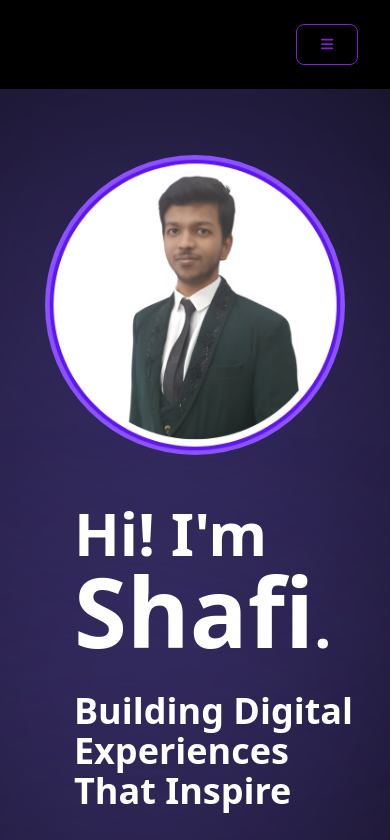
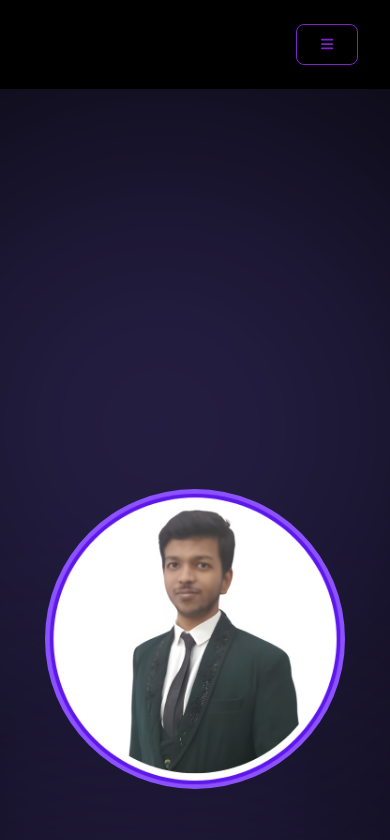
Before and after one commit to Shufey/portfolio, a React (Vite) app: page / in a window 390 px wide. Shown: the top 840 px of the page. Built offline with nearby package versions, Linux system fonts and the light colour scheme.

Commit message:
responsive

```diff
--- a/src/components/ContactMe.jsx
+++ b/src/components/ContactMe.jsx
@@ -7,7 +7,7 @@ import { faGithub } from "@fortawesome/free-brands-svg-icons";
 
 const ContactMe = () => {
   return (
-    <div className="text-white">
+    <div className="text-white w-full md:h-screen ">
       <section className="contact-container my-16 mx-0 ">
         <h5 className="text-2xl font-semibold mb-14 md:ml-0 ml-8">Contact Me</h5>
         <div className="contact-content flex gap-12 md:flex-row flex-col-reverse md:mx-0 mx-8 md:mt-0 mt-12">
--- a/src/components/Education.jsx
+++ b/src/components/Education.jsx
@@ -5,7 +5,7 @@ const Education = () => {
   return (
 
 
-    <div className=' text-white flex flex-col'>
+    <div className=' text-white flex flex-col w-full md:h-screen md:mt-96'>
     <h5 className="text-2xl font-semibold mb-14 md:ml-0 ml-8">Education</h5>
     <div className='w-[90%] md:w-full min-h-[12rem] rounded-[0.65rem] border border-[#6751b9] bg-[rgba(22,17,47,0.398)] backdrop-blur-[1rem] justify-center items-center mx-6 md:mx-0'>
         <h3 className='text-[1.2rem] font-medium py-[0.8rem] px-[2rem] bg-gradient-to-b from-[#ac96ff] to-[#7c5fe6] bg-clip-text text-transparent border-b-[1.5px]  border-[#6751b9]'>Bachelor of Engineering (Computer Science)</h3>
--- a/src/components/Hero.jsx
+++ b/src/components/Hero.jsx
@@ -4,9 +4,9 @@ import shafiPhoto from "../assets/shafi-photo.png"
 
 const Hero = () => {
   return (
-    <div className="text-white mb-8 w-full">
-      <section className=" w-full h-screen hero-container flex justify-center items-center relative flex-col-reverse md:flex-row md:gap-0 gap-12 " >
-        <div className=" w-[90%] md:w-[50%] flex flex-col justify-center md:pl-0 pl-10">
+    <div className="text-white mb-8 w-full md:my-0 my-40">
+      <section className=" w-full md:h-screen hero-container flex justify-center items-center relative flex-col-reverse md:flex-row md:gap-0 gap-12 " >
+        <div className=" w-[90%] md:w-[50%] flex flex-col justify-center md:pl-0 pl-10 md:pb-0 pb-24">
           <h1 className="font-semibold text-6xl mb-8">
             Hi! I'm <span className="font-bold text-8xl ">Shafi</span>.
           </h1>
@@ -19,7 +19,7 @@ const Hero = () => {
           </p>
         </div>
 
-        <div className=" w-full md:w-[50%] hero-img flex justify-center md:pt-0 pt-48">
+        <div className=" w-full md:w-[50%] hero-img flex justify-center md:pt-0 pt-60">
           <div className="w-[300px] rounded-full overflow-hidden flex items-center justify-center">
             <img
               className="w-full h-full object-cover"
--- a/src/components/Projects.jsx
+++ b/src/components/Projects.jsx
@@ -6,7 +6,7 @@ import projectThree from "../assets/project-3.png"
 
 const Projects = () => {
   return (
-    <div className="text-white w-full project-container ">
+    <div className="text-white w-full project-container md:h-screen ">
       <h5 className="text-2xl font-semibold mb-14 md:ml-0 ml-8">Projects</h5>
       <div className=" flex md:flex-row flex-col-reverse justify-center w-full items-center mb-12">
         <div className="flex flex-col gap-4 justify-center items-start md:m-0 md:p-0 p-4 m-8">
--- a/src/components/Skills.jsx
+++ b/src/components/Skills.jsx
@@ -14,7 +14,7 @@ const Skills = () => {
 
 
   return (
-    <div className="text-white w-full h-screen">
+    <div className="text-white w-full md:h-screen">
       <section className="skills-container my-16 mx-0 relative">
         <h5 className="text-2xl font-semibold mb-14">Skills</h5>
         <div className="skills-content flex items-start gap-12">
```
